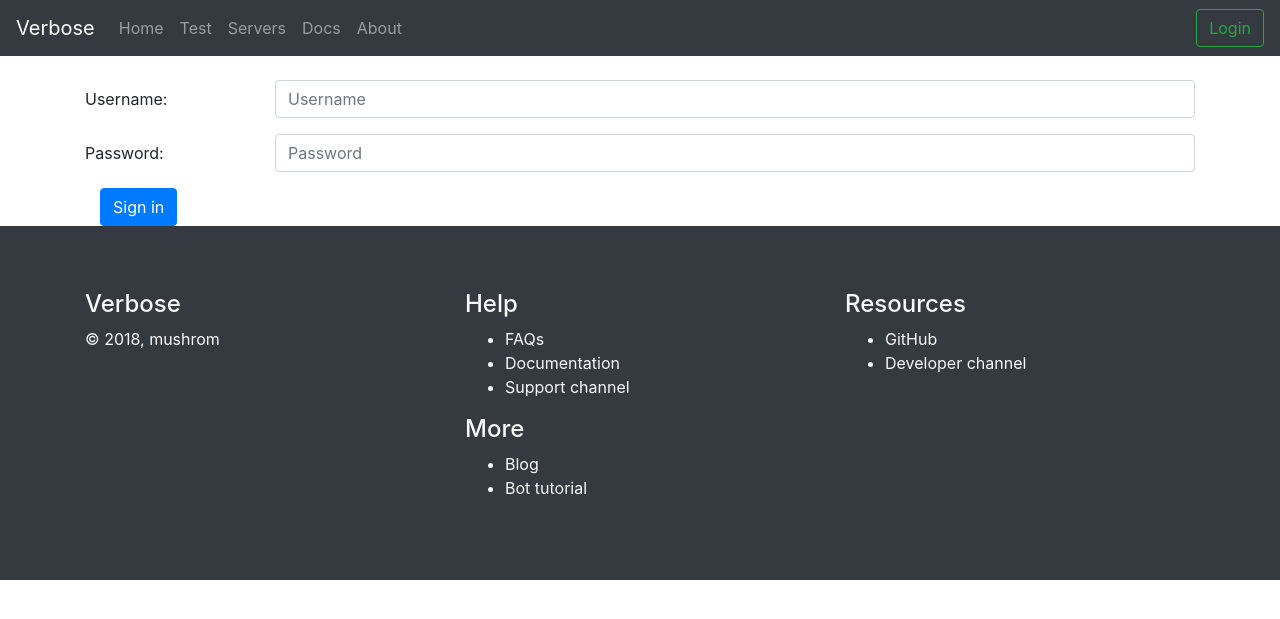
After one commit to mushrom/verbose-chat, a Django app: page /user/login in a window 1280 px wide. The commit adds this page. Shown: the top 619 px of the page. Run offline with Django 3.2, Linux system fonts and the light colour scheme; style sheets or scripts are compiled from the project's sources; some libraries are stand-ins or nearby versions.

Commit message:
Starting to implement login pages

```diff
--- a/backend/index_page/templates/index_page/base.html
+++ b/backend/index_page/templates/index_page/base.html
@@ -46,10 +46,12 @@
                     </li>
                 </ul>
 
-                <button class="btn btn-outline-success my-2 my-sm-0"
-                        type="submit">
-                    Login
-                </button>
+                <a href="/user/login">
+                    <button class="btn btn-outline-success my-2 my-sm-0"
+                            type="submit">
+                        Login
+                    </button>
+                </a>
             </div>
         </nav>
 
--- /dev/null
+++ b/backend/user_stuff/templates/user_stuff/login.html
@@ -0,0 +1,44 @@
+{% extends "index_page/footer_base.html" %}
+
+{% block content %}
+    <div class="container mt-4">
+        <form action="{% url 'login' %}" method="post">
+            {% csrf_token %}
+
+            <div class="form-group row">
+                <label for="username-input"
+                       class="col-sm-2 col-form-label">
+                    Username:
+                </label>
+                <div class="col-sm-10">
+                    <input id="username-input"
+                           type="username"
+                           class="form-control"
+                           placeholder="Username" />
+                </div>
+            </div>
+
+            <div class="form-group row">
+                <label for="password-input"
+                       class="col-sm-2 col-form-label">
+                    Password:
+                </label>
+                <div class="col-sm-10">
+                    <input id="password-input"
+                           type="password"
+                           class="form-control"
+                           placeholder="Password" />
+                </div>
+            </div>
+
+            <div class="form-group-row">
+                <div class="col-sm-10">
+                    <button type="submit" class="btn btn-primary">
+                        Sign in
+                    </button>
+                </div>
+            </div>
+
+        </form>
+    </div>
+{% endblock %}
--- a/backend/user_stuff/urls.py
+++ b/backend/user_stuff/urls.py
@@ -2,5 +2,6 @@ from django.urls import path
 from . import views
 
 urlpatterns = [
-    path('', views.index, name="user_stuff")
+    path('', views.index, name="user_stuff"),
+    path('login', views.login, name="login")
 ]
--- a/backend/user_stuff/views.py
+++ b/backend/user_stuff/views.py
@@ -3,3 +3,6 @@ from django.http import HttpResponse
 
 def index(request):
     return HttpResponse("User profile/signup page here")
+
+def login(request):
+    return render(request, "user_stuff/login.html")
```
